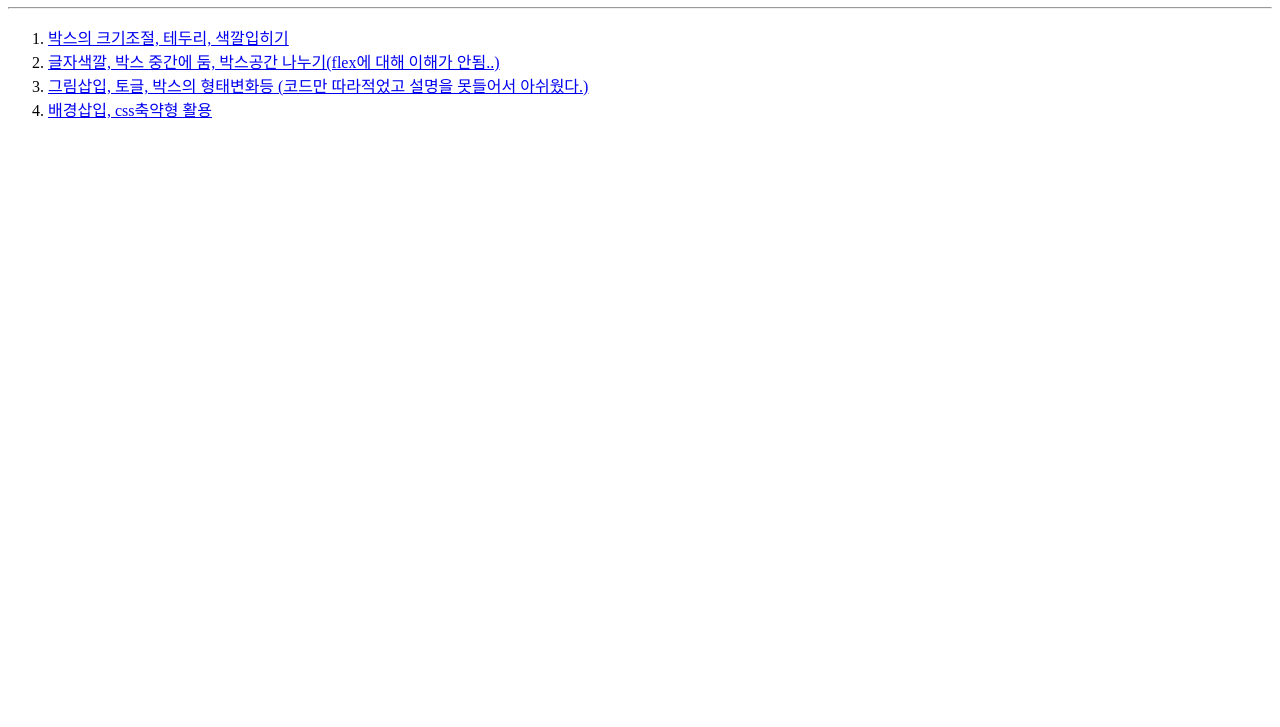
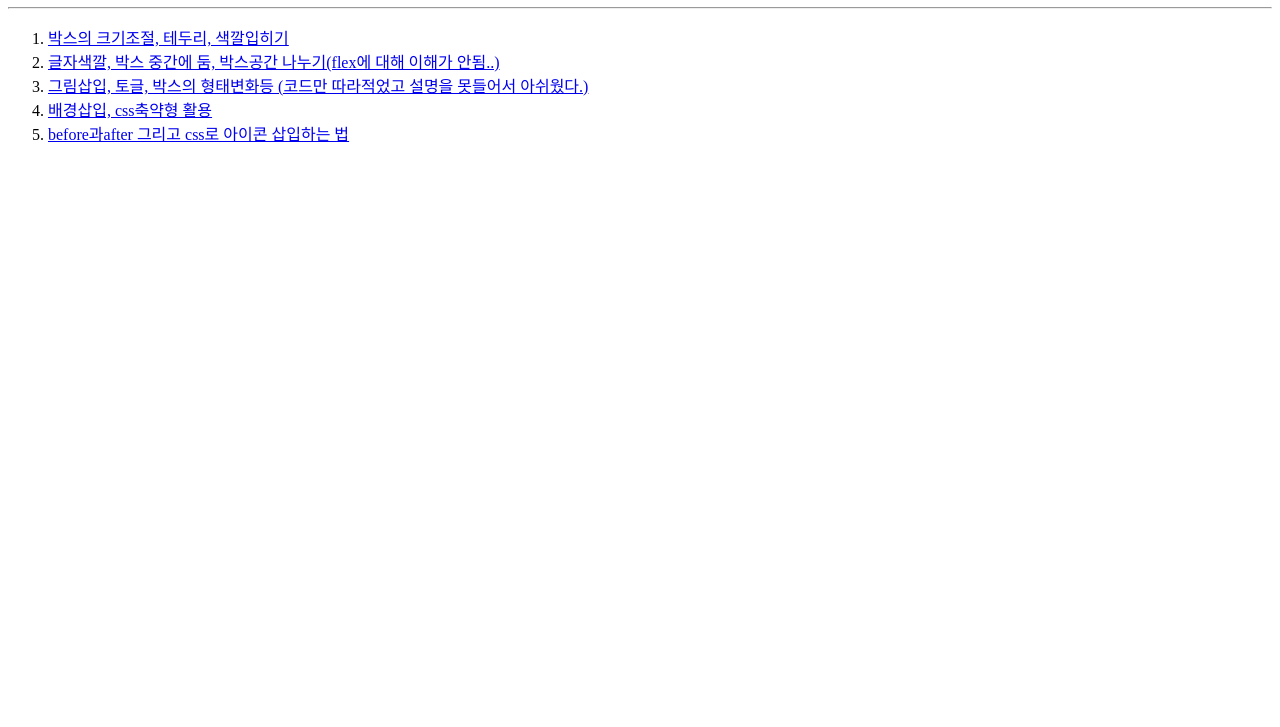
Before and after one commit to cwal8202/cwal8202.github.io, a plain HTML site: page index.html in a window 1280 px wide. Shown: the part 73-800 px from the top of the page. Drawn offline with Linux system fonts and the light colour scheme.

Commit message:
Add files via upload

```diff
--- a/index.html
+++ b/index.html
@@ -26,6 +26,9 @@
         <li>
             <a href="t04.html" target=> 배경삽입, css축약형 활용 </a>
         </li>
+        <li>
+            <a href="t05.html" target=>before과after 그리고 css로 아이콘 삽입하는 법</a>
+        </li>
     </ol>
 </body>
 
```
